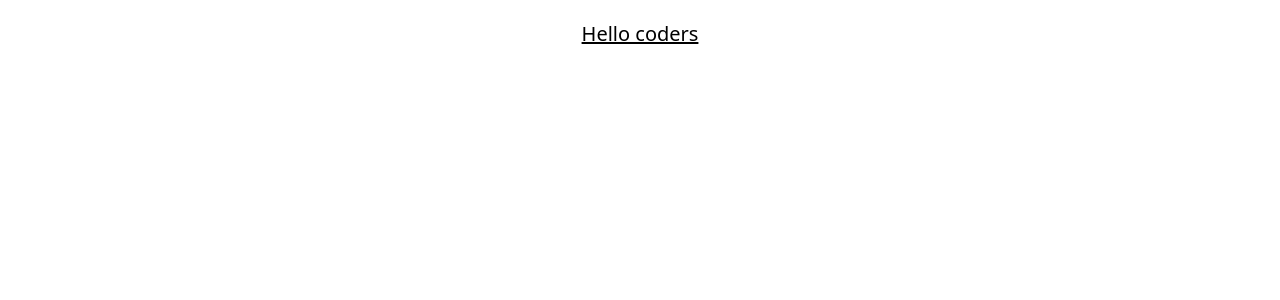
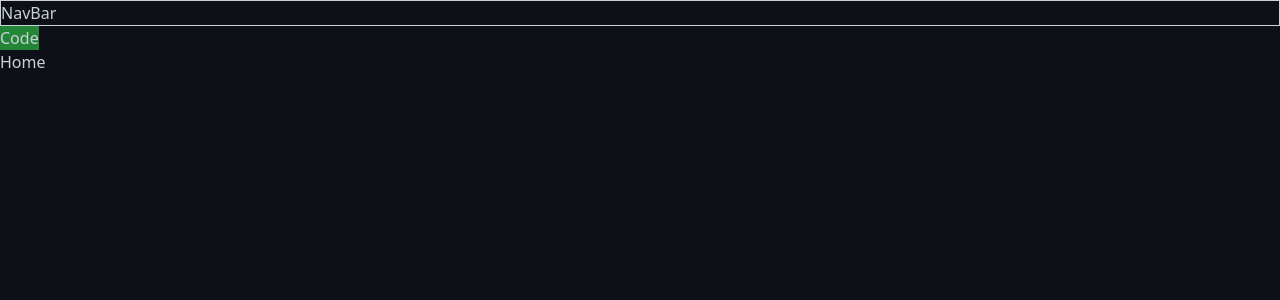
Before and after one commit to prajna7jain/GitScope, a React (Vite) app: page / in a window 1280 px wide. Shown: the top 300 px of the page. Built offline with nearby package versions, Linux system fonts and the light colour scheme.

Commit message:
Setup the Pages

```diff
--- a/src/App.jsx
+++ b/src/App.jsx
@@ -1,9 +1,13 @@
-import { useState } from 'react'
+import Navbar from "./components/Navbar"
+import Home from "./pages/Home"
 
 function App() {
 
   return (
-   <h1 className='underline text-center p-5 text-xl'>Hello coders</h1>
+    <>
+      <Navbar />
+      <Home />
+    </>
   )
 }
 
--- /dev/null
+++ b/src/components/Navbar.jsx
@@ -0,0 +1,8 @@
+export default function Navbar() {
+    return(
+        <main>
+            <h1 className="border">NavBar</h1>
+            <button>Code</button>
+        </main>
+    )
+}
--- a/src/index.css
+++ b/src/index.css
@@ -1 +1,10 @@
 @import "tailwindcss";
+
+body {
+    background-color: #0d1117;
+    color: #c9d1d9;
+    border-color: #30363d;
+}
+button {
+    background: #238636;
+}
--- /dev/null
+++ b/src/pages/Home.jsx
@@ -0,0 +1,5 @@
+export default function Home() {
+    return(
+        <h1>Home</h1>
+    )
+}
```
